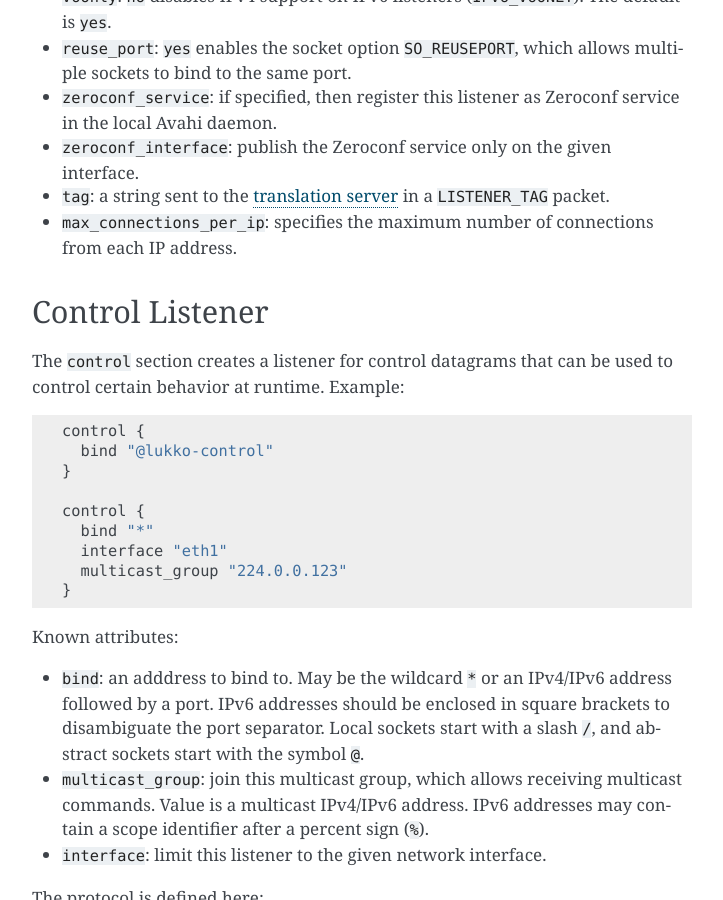
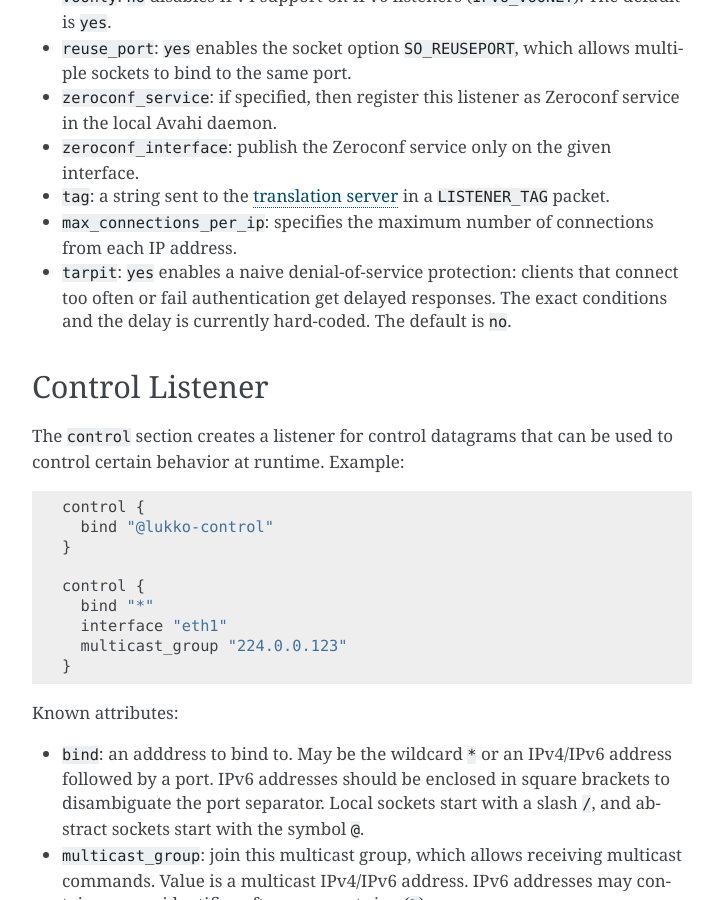
Before and after one commit to CM4all/lukko, a Sphinx documentation site: the page built from doc/index.rst, in a window 1280 px wide and 900 px high, scrolled down 1133 px. Shown: the whole window, without its empty margins (388-1111 px from the left). Built offline with Sphinx 7.4.7, drawn with Linux system fonts in a browser that asks for light colours.

Commit message:
Config: add listener option "tarpit"

```diff
--- a/doc/index.rst
+++ b/doc/index.rst
@@ -75,6 +75,11 @@
 - ``max_connections_per_ip``: specifies the maximum number of
   connections from each IP address.
 
+- ``tarpit``: ``yes`` enables a naive denial-of-service protection:
+  clients that connect too often or fail authentication get delayed
+  responses.  The exact conditions and the delay is currently
+  hard-coded.  The default is ``no``.
+
 
 Control Listener
 ----------------
```
Also changed, not shown: 11 other files.
